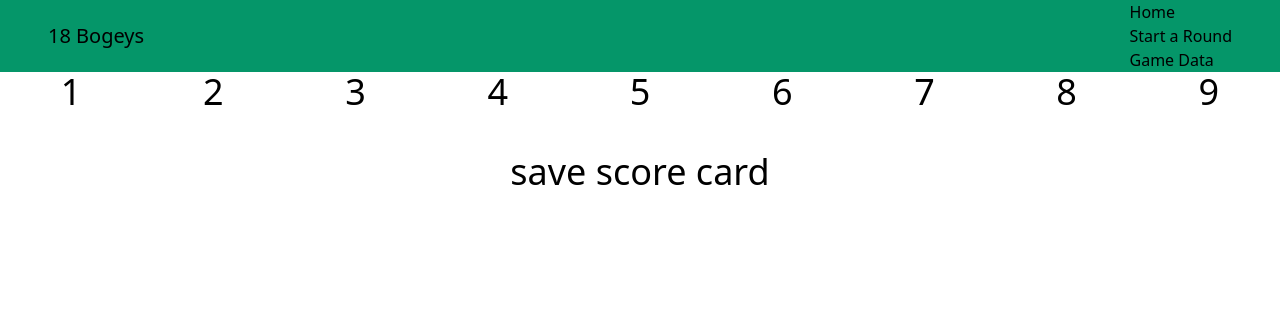
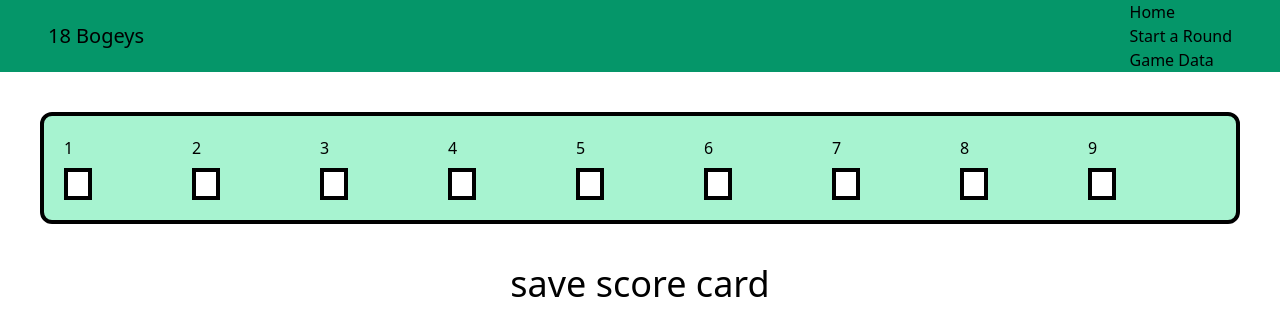
Before and after one commit to MattMoyka/18-Bogeys, a React (Create React App) app in the folder client/: page /newround/1/scorecard in a window 1280 px wide. Shown: the top 336 px of the page. Built offline with nearby package versions, Linux system fonts and the light colour scheme; no server answers.

Commit message:
5pm Monday

```diff
--- a/client/src/Forms/ScorecardForm.jsx
+++ b/client/src/Forms/ScorecardForm.jsx
@@ -7,19 +7,19 @@ export default function ScorecardForm(props) {
 
   return (
     <form onSubmit={props.handleSubmit}>
-      <div className='flex justify-around'>
+      <div className="grid grid-cols-9 grid-rows-2 text-base justify-items-start m-10 p-5 border-4 border-black bg-green-200 rounded-xl">
         <div>1</div><div>2</div><div>3</div><div>4</div><div>5</div><div>6</div><div>7</div><div>8</div><div>9</div>
-      </div>
-      <div className='flex justify-around'>
-        <input className='w-7' type='text' value={props?.one} onChange={e => props.setOne(e.target.value)} />
-        <input className='w-7' type='text' value={props?.two} onChange={e => props.setTwo(e.target.value)} />
-        <input className='w-7' type='text' value={props?.three} onChange={e => props.setThree(e.target.value)} />
-        <input className='w-7' type='text' value={props?.four} onChange={e => props.setFour(e.target.value)} />
-        <input className='w-7' type='text' value={props?.five} onChange={e => props.setFive(e.target.value)} />
-        <input className='w-7' type='text' value={props?.six} onChange={e => props.setSix(e.target.value)} />
-        <input className='w-7' type='text' value={props?.seven} onChange={e => props.setSeven(e.target.value)} />
-        <input className='w-7' type='text' value={props?.eight} onChange={e => props.setEight(e.target.value)} />
-        <input className='w-7' type='text' value={props?.nine} onChange={e => props.setNine(e.target.value)} />
+
+
+        <input className='w-7 border-4 border-black' type='text' value={props?.one} onChange={e => props.setOne(e.target.value)} />
+        <input className='w-7 border-4 border-black' type='text' value={props?.two} onChange={e => props.setTwo(e.target.value)} />
+        <input className='w-7 border-4 border-black' type='text' value={props?.three} onChange={e => props.setThree(e.target.value)} />
+        <input className='w-7 border-4 border-black' type='text' value={props?.four} onChange={e => props.setFour(e.target.value)} />
+        <input className='w-7 border-4 border-black' type='text' value={props?.five} onChange={e => props.setFive(e.target.value)} />
+        <input className='w-7 border-4 border-black' type='text' value={props?.six} onChange={e => props.setSix(e.target.value)} />
+        <input className='w-7 border-4 border-black' type='text' value={props?.seven} onChange={e => props.setSeven(e.target.value)} />
+        <input className='w-7 border-4 border-black' type='text' value={props?.eight} onChange={e => props.setEight(e.target.value)} />
+        <input className='w-7 border-4 border-black' type='text' value={props?.nine} onChange={e => props.setNine(e.target.value)} />
       </div>
       <button>save score card</button>
     </form>
--- a/client/src/components/Gamedata.jsx
+++ b/client/src/components/Gamedata.jsx
@@ -5,7 +5,7 @@ import { Link } from 'react-router-dom'
 const airTableKey = process.env.REACT_APP_AIRTABLE_KEY;
 const airTableBase = process.env.REACT_APP_AIRTABLE_BASE;
 const URL = `https://api.airtable.com/v0/${airTableBase}/golf`
-console.log(URL);
+
 const config = {
   headers: {
     Authorization: `Bearer ${airTableKey}`
--- a/client/src/components/Scorecard.jsx
+++ b/client/src/components/Scorecard.jsx
@@ -1,7 +1,7 @@
 import ScorecardForm from "../Forms/ScorecardForm"
 import { useState, useEffect } from 'react'
 import { useParams } from 'react-router-dom'
-import { axios } from 'axios'
+import axios from 'axios'
 
 const airTableKey = process.env.REACT_APP_AIRTABLE_KEY;
 const airTableBase = process.env.REACT_APP_AIRTABLE_BASE;
@@ -12,6 +12,7 @@ const config = {
     Authorization: `Bearer ${airTableKey}`
   }
 }
+
 export default function Scorecard() {
   const [one, setOne] = useState('')
   const [two, setTwo] = useState('')
@@ -24,6 +25,15 @@ export default function Scorecard() {
   const [nine, setNine] = useState('')
   const { id } = useParams()
 
+  // useEffect(() => {
+  //   const fetchGames = async () => {
+  //     const res = await axios.get(URL, config);
+  //     console.log(res.data.records);
+  //   }
+  //   fetchGames()
+  // }, [])
+
+
   const handleSubmit = async (e) => {
     e.preventDefault();
     const fields = {
@@ -31,7 +41,8 @@ export default function Scorecard() {
     }
     console.log(`${URL}/${id}`)
     console.log(fields)
-    const res = await axios.patch(`${URL}/${id}`, { fields }, config);
+    const res1 = await axios.patch(`${URL}/${id}`, { fields }, config);
+    console.log(res1.data)
   }
 
   return (
```
